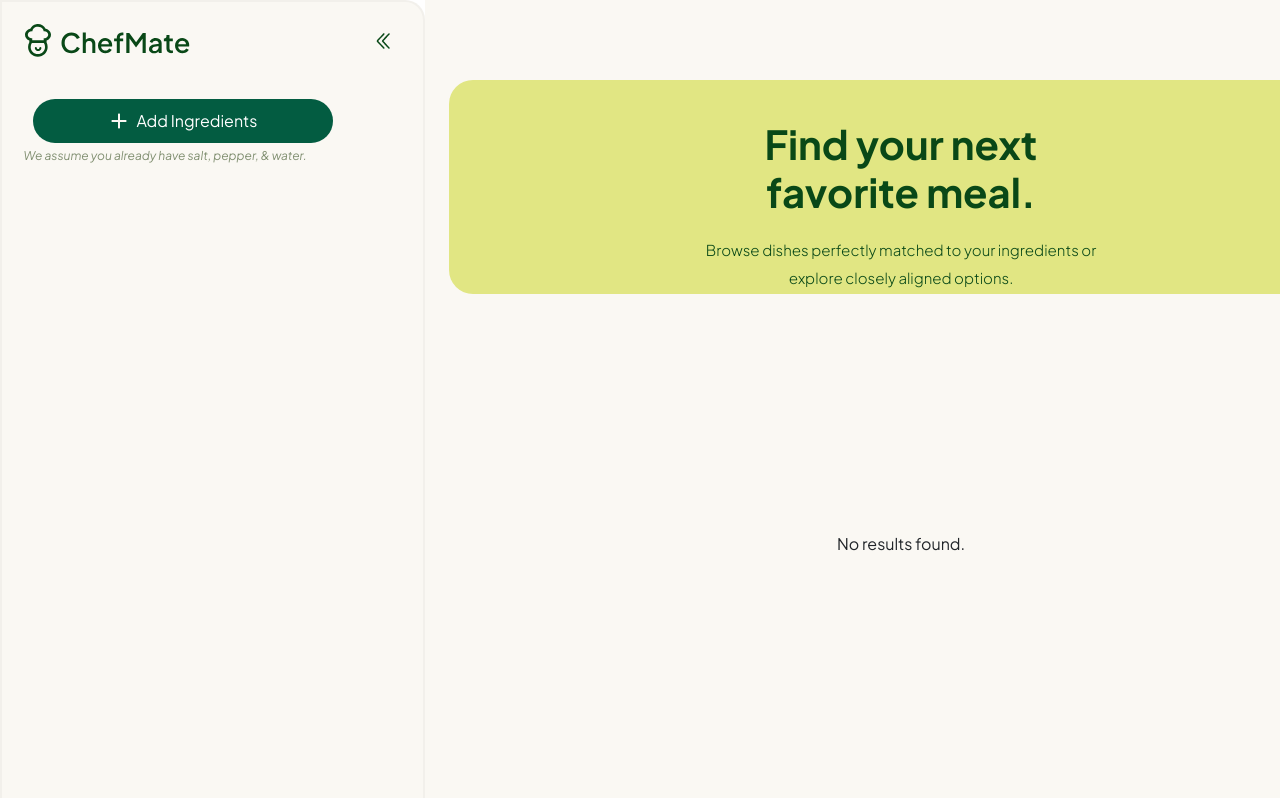
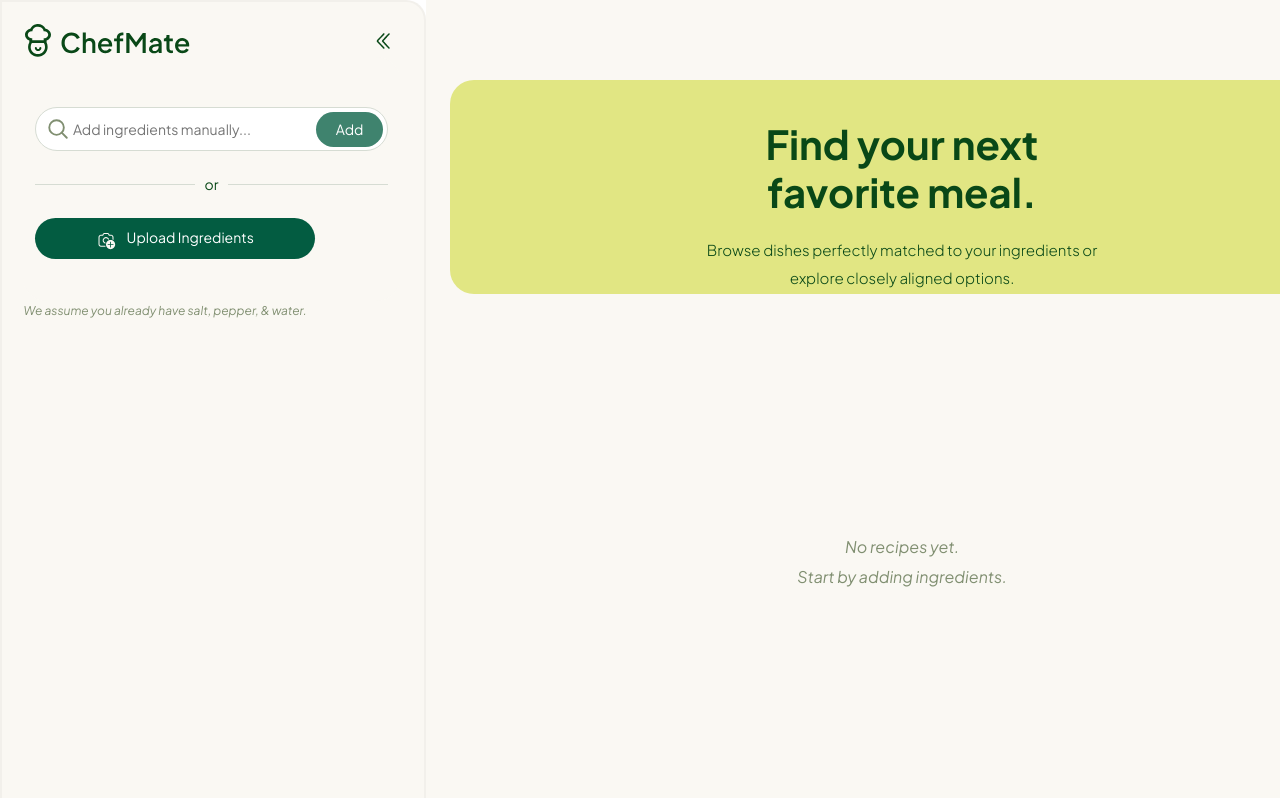
Before and after one commit to Simba0427/ChefMate-official, a React (Vite) app: page /dashboard in a window 1280 px wide. Shown: the top 798 px of the page. Built offline with nearby package versions, Linux system fonts and the light colour scheme.

Commit message:
removed button

```diff
--- a/src/components/ImageUpload.jsx
+++ b/src/components/ImageUpload.jsx
@@ -35,7 +35,7 @@ const ImageUpload = ({ handleImageUpload }) => {
     <div className="detect-container">
       {/* Custom styled button for uploading the image file */}
       <label htmlFor="file-upload" className="custom-file-upload">
-        <img src={AddIcon} alt="Upload icon" className="upload-icon" /> Upload Your Ingredients
+        <img src={AddIcon} alt="Upload icon" className="upload-icon" /> Upload Ingredients
       </label>
       <input
         id="file-upload"
--- a/src/components/MainContent.jsx
+++ b/src/components/MainContent.jsx
@@ -33,7 +33,8 @@ const MainContent = ({searchResults}) => {
           </ul>
         ) : (
           searchResults && searchResults.length === 0 &&
-          <p>No results found.</p>
+          <p className='no-results'>No recipes yet. <br/>
+          Start by adding ingredients.</p>
         )}
       </div>
     </div>
--- a/src/components/Sidebar.jsx
+++ b/src/components/Sidebar.jsx
@@ -11,7 +11,6 @@ const Sidebar = ({ ingredients, addIngredient, removeIngredient, searchRecipes }
   const [isIngredientsBoxVisible, setIsIngredientsBoxVisible] = useState(false);
   const [error, setError] = useState(null);
   const [isLoading, setIsLoading] = useState(false);
-  const [isMainBtnVisible, setIsMainBtnVisible] = useState(true); // State to manage button visibility
 
   const handleAddIngredient = async () => {
     if (newIngredient.trim() !== "") {
@@ -34,11 +33,6 @@ const Sidebar = ({ ingredients, addIngredient, removeIngredient, searchRecipes }
     } finally {
       setIsLoading(false);
     }
-  };
-
-  const toggleIngredientsBox = () => {
-    setIsIngredientsBoxVisible(!isIngredientsBoxVisible);
-    setIsMainBtnVisible(false); // Hide the main button when it is clicked
   };
 
   const handleKeyDown = (event) => {
@@ -75,15 +69,6 @@ const Sidebar = ({ ingredients, addIngredient, removeIngredient, searchRecipes }
         <Logo />
         <DoubleKaratLogo />
       </div>
-      <div>
-        {isMainBtnVisible && (
-          <button className="main-btn" onClick={toggleIngredientsBox}>
-            <img className="btn-logo" src="/Plus Icon.png" alt="Add ingredients" />
-            Add Ingredients
-          </button>
-        )}
-      </div>
-      {isIngredientsBoxVisible && (
       <div id="ingredients-box" className="ingredients-box">
         <div className="search-bar-container">
           <div className="search-bar">
@@ -104,7 +89,6 @@ const Sidebar = ({ ingredients, addIngredient, removeIngredient, searchRecipes }
         <div className="or-text OR-divider">or</div>
         <ImageUpload handleImageUpload={handleImageUpload} />
       </div>
-      )}
       {error && <p className="error">{error}</p>}
       <p className="assumption">
         We assume you already have salt, pepper, & water.
--- a/src/styles/MainContent.css
+++ b/src/styles/MainContent.css
@@ -80,6 +80,18 @@
     line-height: 22px;
     font-weight: 600;
 }
+
+.no-results {
+  font-size: 15px;
+  font-weight: normal;
+  font-stretch: normal;
+  font-style: italic;
+  line-height: 1.87;
+  letter-spacing: normal;
+  text-align: center;
+  color: #808f71;
+}
+
 .ingredients-input {
   border: none;
   outline: none;
--- a/src/styles/sidebar.css
+++ b/src/styles/sidebar.css
@@ -34,23 +34,6 @@ html, body {
   height: 32px;
   margin-left: 64px;
 
-}
-
-.main-btn {
-  width: 300px;
-  height: 44px;
-  display: flex;
-  flex-direction: row;
-  justify-content: center;
-  align-items: center;
-  gap: 8px;
-  margin: 42px  10px 3px;
-  padding: 12px 24px 12px ;
-  border-radius: 30px;
-  background-color: #035C41;
-  font: 1rem;
-  color: white;
-  border: 1px none;
 }
 
 .assumption {
```
Lines whose indentation alone changed are shown as unchanged.
